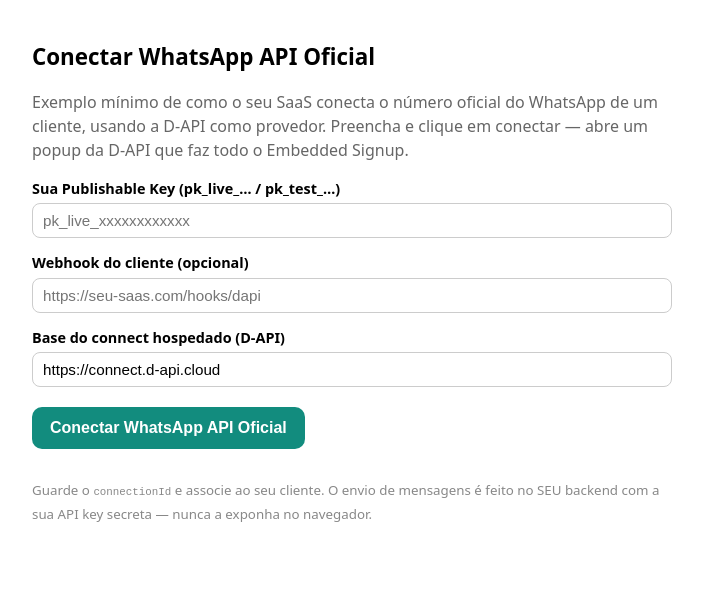
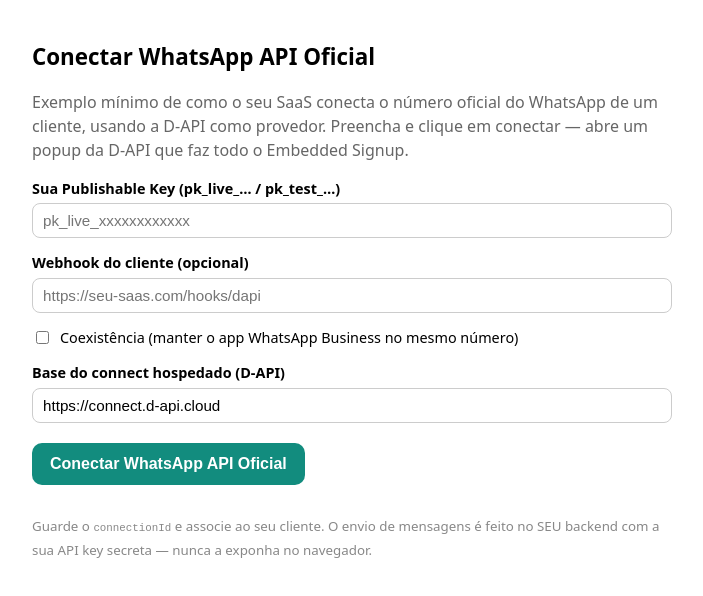
Before and after one commit to d-api/exemplo-api-oficial-saas, a plain HTML site: page index.html in a window 1280 px wide. Shown: the whole page, without its empty margins (288-991 px from the left). Drawn offline with Linux system fonts and the light colour scheme.

Commit message:
feat: coexistence option in both examples

```diff
--- a/index.html
+++ b/index.html
@@ -69,6 +69,11 @@
   <label for="webhook">Webhook do cliente (opcional)</label>
   <input id="webhook" placeholder="https://seu-saas.com/hooks/dapi" />
 
+  <label style="font-weight:400;margin-top:14px;display:flex;gap:8px;align-items:center">
+    <input type="checkbox" id="coex" style="width:auto" />
+    Coexistência (manter o app WhatsApp Business no mesmo número)
+  </label>
+
   <!-- Domínio hospedado da D-API. Prod: connect.d-api.cloud · Sandbox: connect-c2.d-api.cloud -->
   <label for="connectBase">Base do connect hospedado (D-API)</label>
   <input id="connectBase" value="https://connect.d-api.cloud" />
@@ -118,6 +123,7 @@
               {
                 type: "dapi-connect-init",
                 pk: publishableKey,
+                mode: options.mode || "standard",
                 webhookUrl: options.webhookUrl,
                 webhookMode: options.webhookMode,
               },
@@ -164,6 +170,7 @@
       show(true, "Abrindo a conexão da D-API…");
       try {
         const data = await connectViaDApi($("connectBase").value.trim(), pk, {
+          mode: $("coex").checked ? "coexistence" : "standard",
           webhookUrl: $("webhook").value.trim() || undefined,
         });
         show(true,
```
Also changed, not shown: sdk.html (+6 -0 lines), 1 other file.
